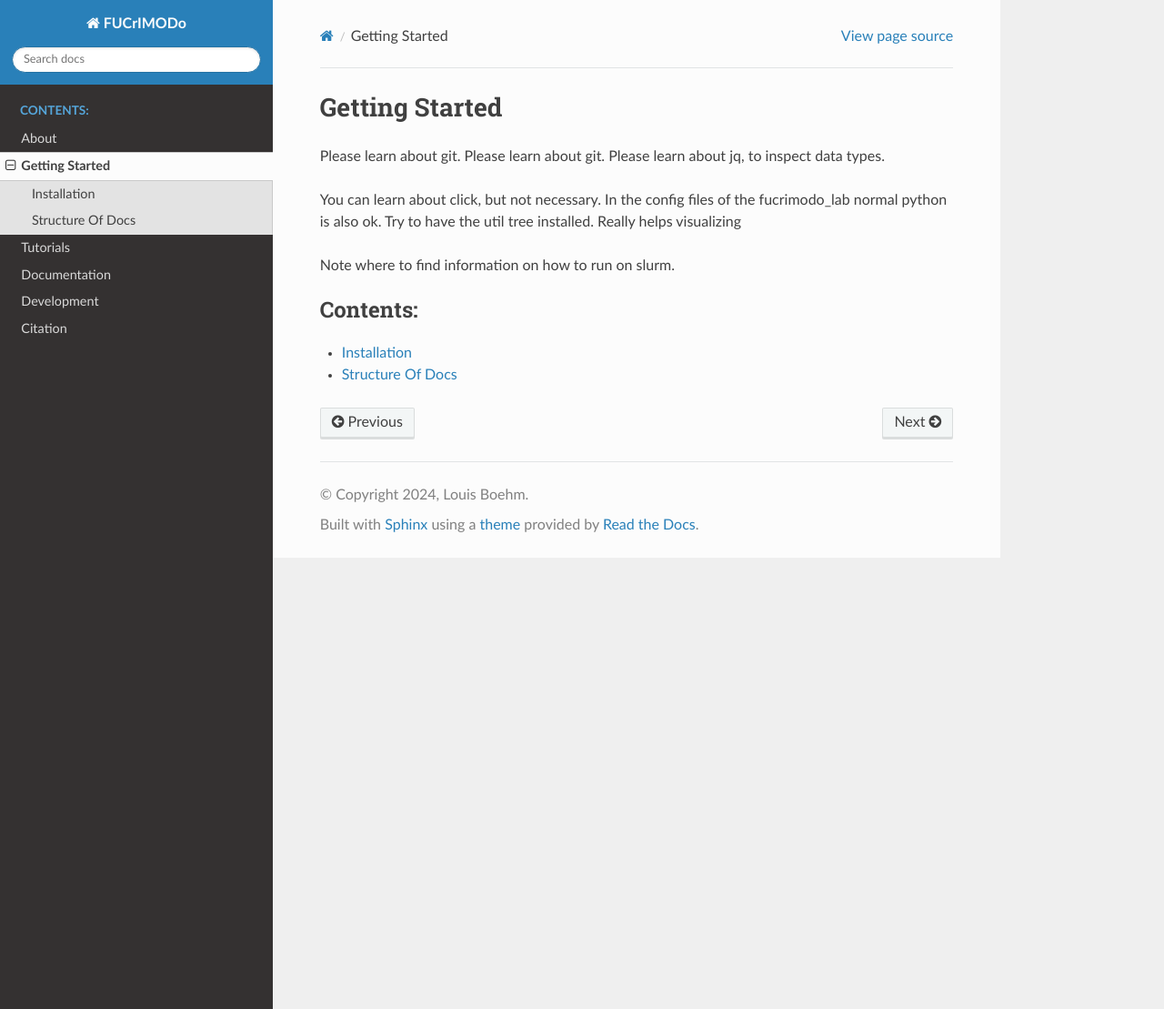
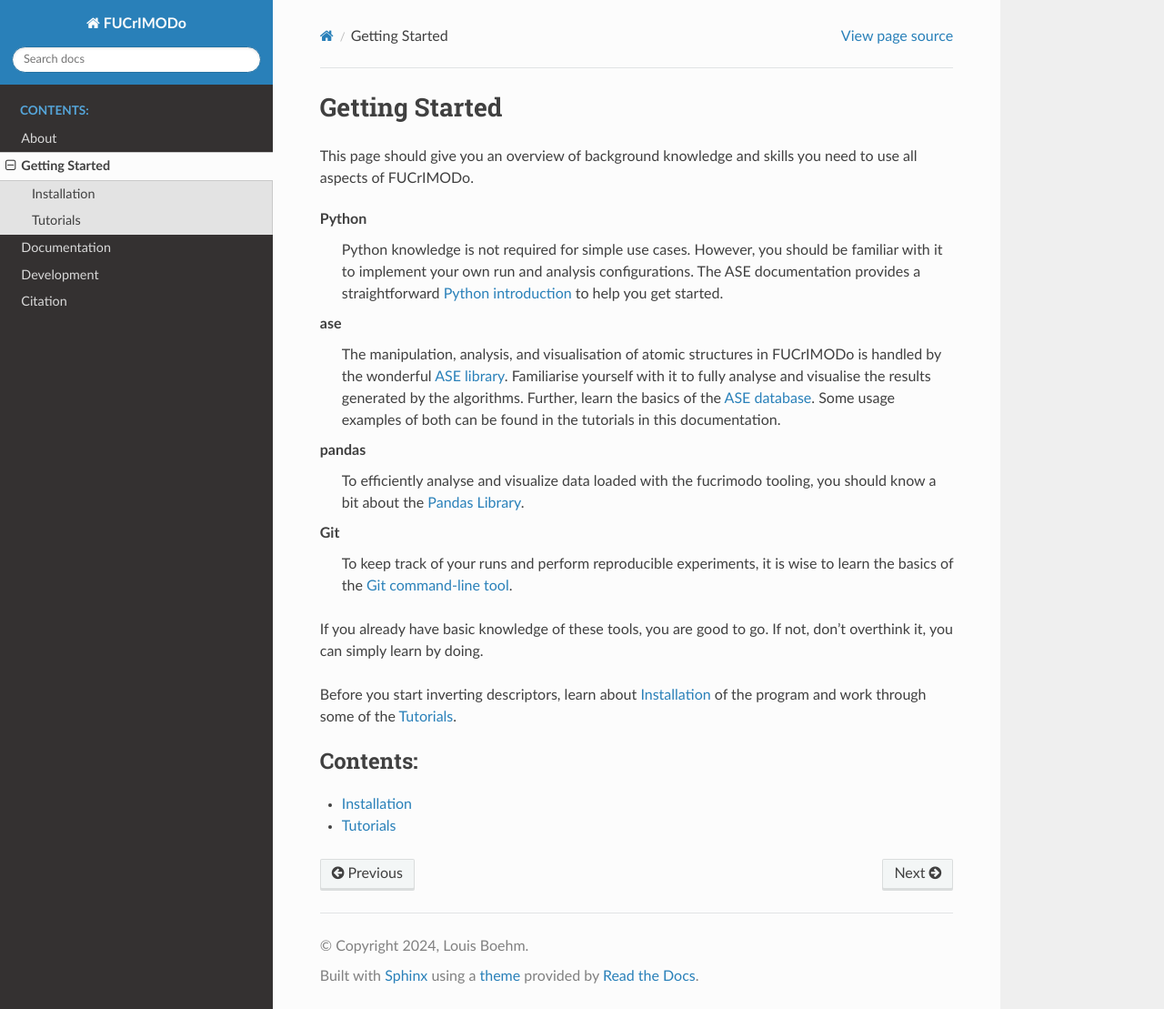
Before and after one commit to OHANAN1/fucrimodo, a Sphinx documentation site: the page built from docs/getting_started/index.rst, in a window 1280 px wide and 1109 px high. Shown: the whole window at 91% size. Built offline with Sphinx 7.4.7 and the Read the Docs theme 3.1.0, drawn with Linux system fonts in a browser that asks for light colours.

Commit message:
Finalize Getting Started index.

```diff
--- a/docs/development/index.rst
+++ b/docs/development/index.rst
@@ -29,11 +29,13 @@ Building The Docs
 -----------------
 
 .. code-block::
+
    pip install "fucrimodo[docs]"
 
 Now an html version of the docs can be generated:
 
 .. code-block::
+
    cd docs/
    make html
 
@@ -41,4 +43,5 @@ The docs will be generated at _build/html/ and can then be opened with the
 browser of your choice. E.g.:
 
 .. code-block::
+
    firefox _build/html/index.html
--- a/docs/getting_started/index.rst
+++ b/docs/getting_started/index.rst
@@ -2,20 +2,44 @@
 Getting Started
 ===============
 
-Please learn about git.
-Please learn about git.
-Please learn about jq, to inspect data types.
+This page should give you an overview of background knowledge and skills you
+need to use all aspects of FUCrIMODo.
 
-You can learn about click, but not necessary. In the config files of the fucrimodo_lab normal python is also ok.
-Try to have the util tree installed. Really helps visualizing
+**Python**
+    Python knowledge is not required for simple use cases. However, you should
+    be familiar with it to implement your own run and analysis configurations.
+    The ASE documentation provides a straightforward `Python introduction
+    <https://docs.ase-lib.org/examples_generated/02-python/01_whatispython.html#pythonintroduction>`__
+    to help you get started.
 
+**ase**
+    The manipulation, analysis, and visualisation of atomic structures in
+    FUCrIMODo is handled by the wonderful `ASE library
+    <https://docs.ase-lib.org/about.html>`__. Familiarise yourself with it to
+    fully analyse and visualise the results generated by the algorithms.
+    Further, learn the basics of the `ASE database
+    <https://docs.ase-lib.org/ase/db/db.html#ase.db.core.Database>`__. Some
+    usage examples of both can be found in the tutorials in this documentation.
 
-Note where to find information on how to run on slurm.
+**pandas**
+    To efficiently analyse and visualize data loaded with the fucrimodo tooling,
+    you should know a bit about the `Pandas Library
+    <https://pandas.pydata.org/docs/index.html>`__.
 
+**Git**
+    To keep track of your runs and perform reproducible experiments, it is
+    wise to learn the basics of the `Git command-line tool
+    <https://git-scm.com/>`__.
+
+If you already have basic knowledge of these tools, you are good to go.
+If not, don't overthink it, you can simply learn by doing.
+
+Before you start inverting descriptors, learn about :doc:`installation` of the program and work through
+some of the :ref:`tutorials`.
 
 .. toctree::
    :maxdepth: 1
    :caption: Contents:
 
    installation
-   structure_of_docs
+   tutorials/index
--- a/docs/getting_started/structure_of_docs.rst
+++ /dev/null
@@ -1,3 +0,0 @@
-=================
-Structure Of Docs
-=================
--- a/docs/tutorials/index.rst
+++ b/docs/getting_started/tutorials/index.rst
@@ -1,10 +1,10 @@
+.. _tutorials:
+
 =========
 Tutorials
 =========
 
 Learn how to invert your own feature vectors and how to customize.
-
-
 
 -----------------
 Fucrimodo As CLI
--- a/docs/index.rst
+++ b/docs/index.rst
@@ -53,7 +53,6 @@ To fully customize fucrimodo refere to :doc:`development/index`
 
    about
    getting_started/index
-   tutorials/index
    fucrimodo/index
    development/index
    citation
```
Also changed, not shown: docs/getting_started/tutorials/cli_tutorials.rst (renamed from docs/tutorials/cli_tutorials.rst), docs/getting_started/tutorials/fucrimodo_as_library.ipynb, 2 other files.
